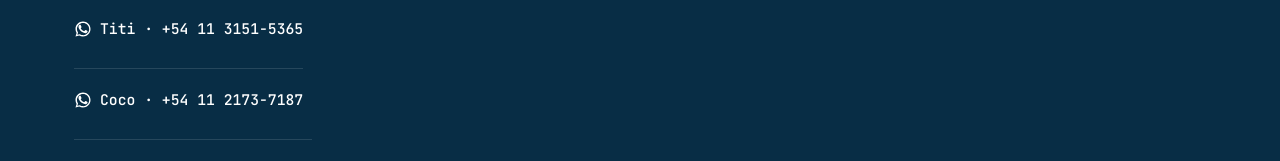
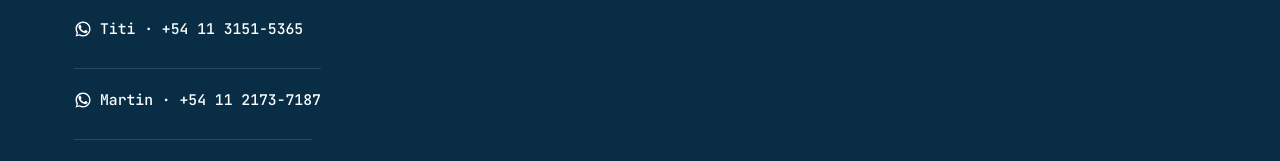
Before and after one commit to coriamartinn/landing-coriaRefrigeracion, a React (Vite) app: page / in a window 1280 px wide. Shown: the part 3638-3799 px from the top of the page. Built offline with nearby package versions, Linux system fonts and the light colour scheme.

Commit message:
cambios con wpp

```diff
--- a/src/config.js
+++ b/src/config.js
@@ -10,7 +10,7 @@ export const WHATSAPP_NUMBER_ADRIAN = "541168858103"; // formato internacional s
 // para sumar o sacar a alguien, alcanza con editar esta lista.
 export const CONTACTS = [
   { name: "Titi", number: WHATSAPP_NUMBER_TITI },
-  { name: "Coco", number: WHATSAPP_NUMBER_COCO },
+  { name: "Martin", number: WHATSAPP_NUMBER_COCO },
   { name: "Pablo", number: WHATSAPP_NUMBER_PABLO },
   { name: "Adrian", number: WHATSAPP_NUMBER_ADRIAN },
 ];
```
